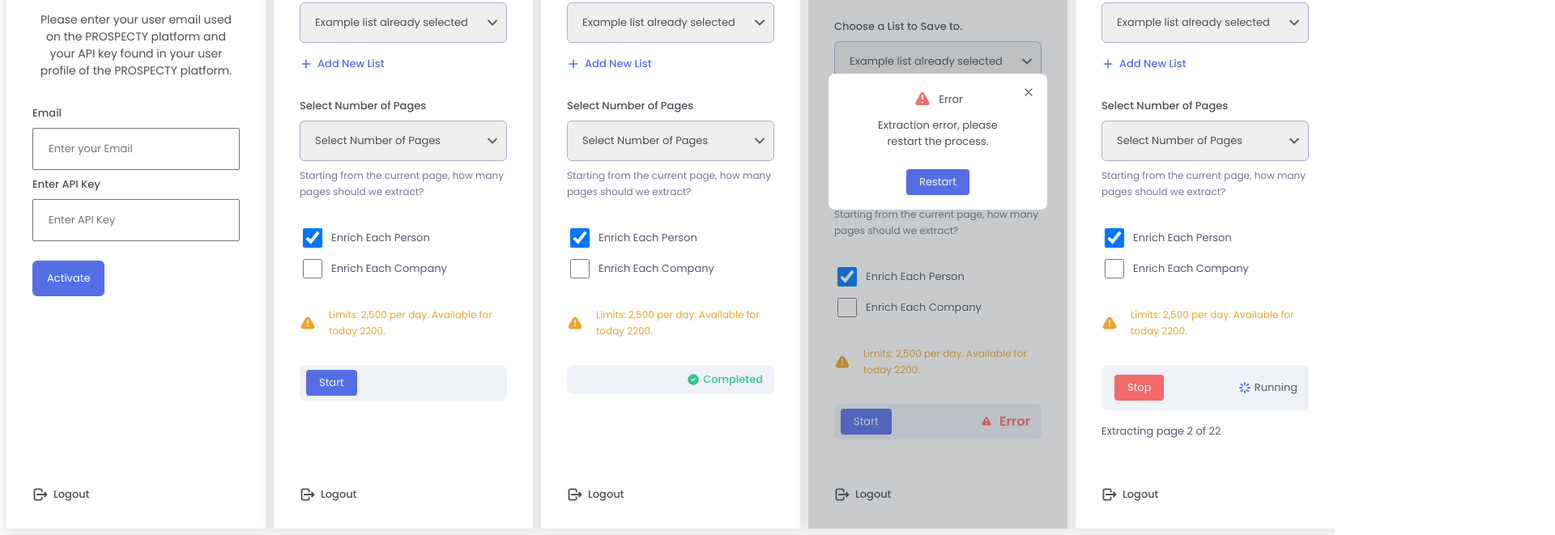
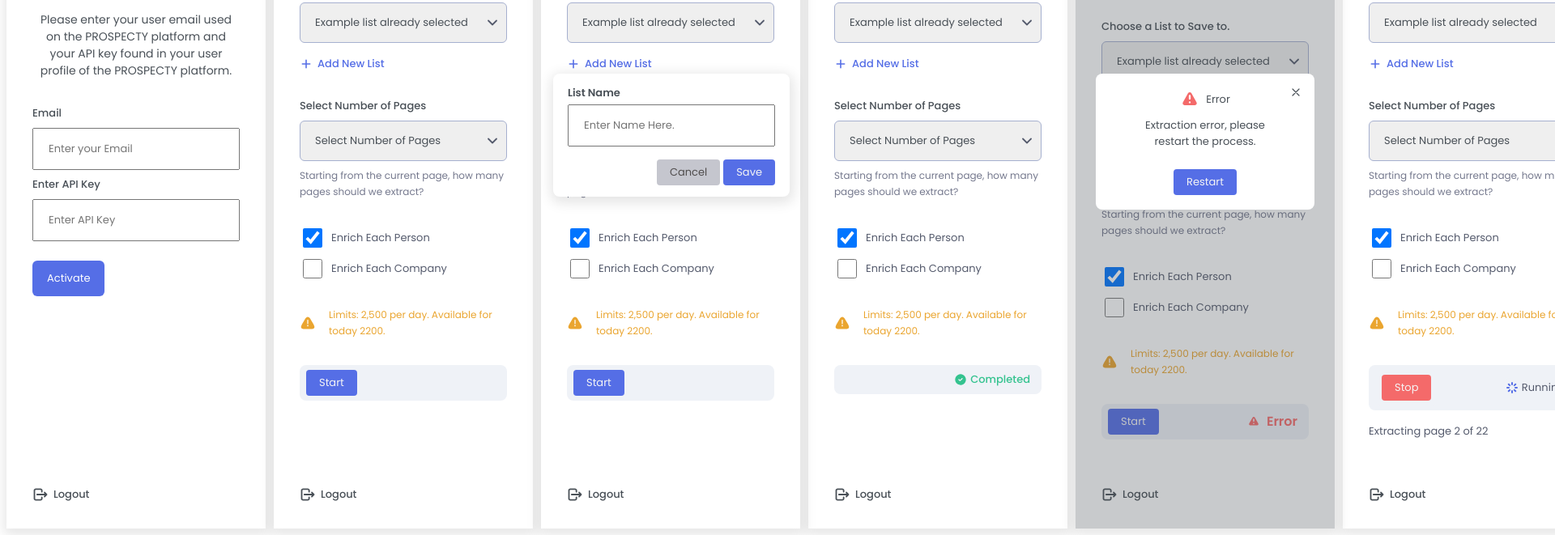
Before and after one commit to chicken931205/prospecty-figma-conversion, a plain HTML site: page index.html in a window 1280 px wide. Shown: the part 177-838 px from the top of the page at 81% size, 1920 px wide, since content can reach past the window. Drawn offline with Linux system fonts and the light colour scheme.

Commit message:
add list popup

```diff
--- a/index.html
+++ b/index.html
@@ -104,6 +104,87 @@
                 <div class="logout">
                     <div class="logout-icon"></div>
                     <div>Logout</div>
+                </div>
+            </div>
+
+            <div style="position: relative;">
+                <div class="sidebar" style="margin-left: 10px;">
+                    <div class="save-data-container">
+                        <div class="topbar">
+                            <span>PROSPECTY</span>
+                            <img width="24" height="24" src="assets/x.svg">
+                        </div>
+                        <div class="status-bar">
+                            <img width="16" height="16" src="assets/circle-check-filled.svg">
+                            <span>Extraction possible</span>
+                        </div>
+                        <div class="list">
+                            <div class="select-list">
+                                <label>Choose a List to Save to.</label>
+                                <div class="select">
+                                    <select>
+                                        <option>Example list already selected</option>
+                                        <option>Example list already selected</option>
+                                        <option>Example list already selected</option>
+                                    </select>
+                                    <img src="assets/chevron-down.svg">
+                                </div>
+                            </div>
+                            <div class="add-list">
+                                <img width="16" height="16" src="assets/plus.svg">
+                                <span>Add New List</span>
+                            </div>
+                        </div>
+                        <div class="number">
+                            <div class="select-list">
+                                <label>Select Number of Pages</label>
+                                <div class="select">
+                                    <select>
+                                        <option>Select Number of Pages</option>
+                                        <option>Select Number of Pages</option>
+                                        <option>Select Number of Pages</option>
+                                    </select>
+                                    <img src="assets/chevron-down.svg">
+                                </div>
+                            </div>
+                            <div class="number-description">
+                                <span>Starting from the current page, how many pages should we extract?</span>
+                            </div>
+                        </div>
+                        <div class="fetch-checkbox">
+                            <div class="checkbox">
+                                <input type="checkbox" checked>
+                                <span>Enrich Each Person</span>
+                            </div>
+                            <div class="checkbox">
+                                <input type="checkbox">
+                                <span>Enrich Each Company</span>
+                            </div>
+                        </div>
+                        <div class="warning">
+                            <img width="20" height="20" src="assets/solar_danger-triangle-bold.svg">
+                            <span>Limits: 2,500 per day. Available for today 2200.</span>
+                        </div>
+                        <div class="start-btn-container">
+                            <button class="start-btn">Start</button>
+                        </div>
+                    </div>
+                    <div class="logout">
+                        <div class="logout-icon"></div>
+                        <div>Logout</div>
+                    </div>
+                </div>
+                <div class="add-list-form" style="position: absolute; top: 260px; left: 25px;">
+                    <div class="list-content">
+                        <label>List Name</label>
+                        <input placeholder="Enter Name Here."/>
+                    </div>
+                    <div class="cancel-save-btns">
+                        <div class="container">
+                            <button class="cancel-btn">Cancel</button>
+                            <button class="save-btn">Save</button>
+                        </div>
+                    </div>
                 </div>
             </div>
 
--- a/style.css
+++ b/style.css
@@ -110,7 +110,8 @@
     line-height: normal;
 }
 
-.activate-form .fields .input input {
+.activate-form .fields .input input,
+.add-list-form .list-content input {
     display: flex;
     padding: 14px 18px;
     align-items: center;
@@ -384,7 +385,8 @@
     background: #EFF2F7;
 }
 
-.start-btn {
+.start-btn,
+.save-btn {
     display: flex;
     padding: 6px 16px;
     justify-content: center;
@@ -575,3 +577,70 @@
     font-weight: 500;
     line-height: normal;
 }
+
+.add-list-form {
+    display: flex;
+    width: 256px;
+    padding: 14px 18px;
+    flex-direction: column;
+    align-items: flex-start;
+    gap: 16px;
+    border-radius: 8px;
+    background: #FFF;
+    box-shadow: 1px 4px 15px 4px rgba(0, 0, 0, 0.10);
+    z-index: 20;
+}
+
+.add-list-form .list-content {
+    display: flex;
+    flex-direction: column;
+    align-items: flex-start;
+    gap: 4px;
+    align-self: stretch;
+}
+
+.add-list-form .list-content label {
+    height: 20px;
+    align-self: stretch;
+    color: #495057;
+    font-family: Poppins;
+    font-size: 13px;
+    font-style: normal;
+    font-weight: 600;
+    line-height: 20px;
+}
+
+.cancel-save-btns {
+    display: flex;
+    justify-content: flex-end;
+    align-items: center;
+    gap: 10px;
+    width: 100%;
+}
+
+.cancel-save-btns .container {
+    display: flex;
+    flex-direction: row;
+    width: 100%;
+    justify-content: flex-end;
+    align-items: center;
+    gap: 4px;
+}
+
+.cancel-btn {
+    display: flex;
+    padding: 6px 16px;
+    justify-content: center;
+    align-items: center;
+    gap: 8px;
+    border-radius: 4px;
+    background: #c5c6ce;
+    color: #504d4d;
+    font-family: Poppins;
+    font-size: 13px;
+    font-style: normal;
+    font-weight: 400;
+    line-height: 20px;
+    outline: none;
+    border: none;
+}
```
